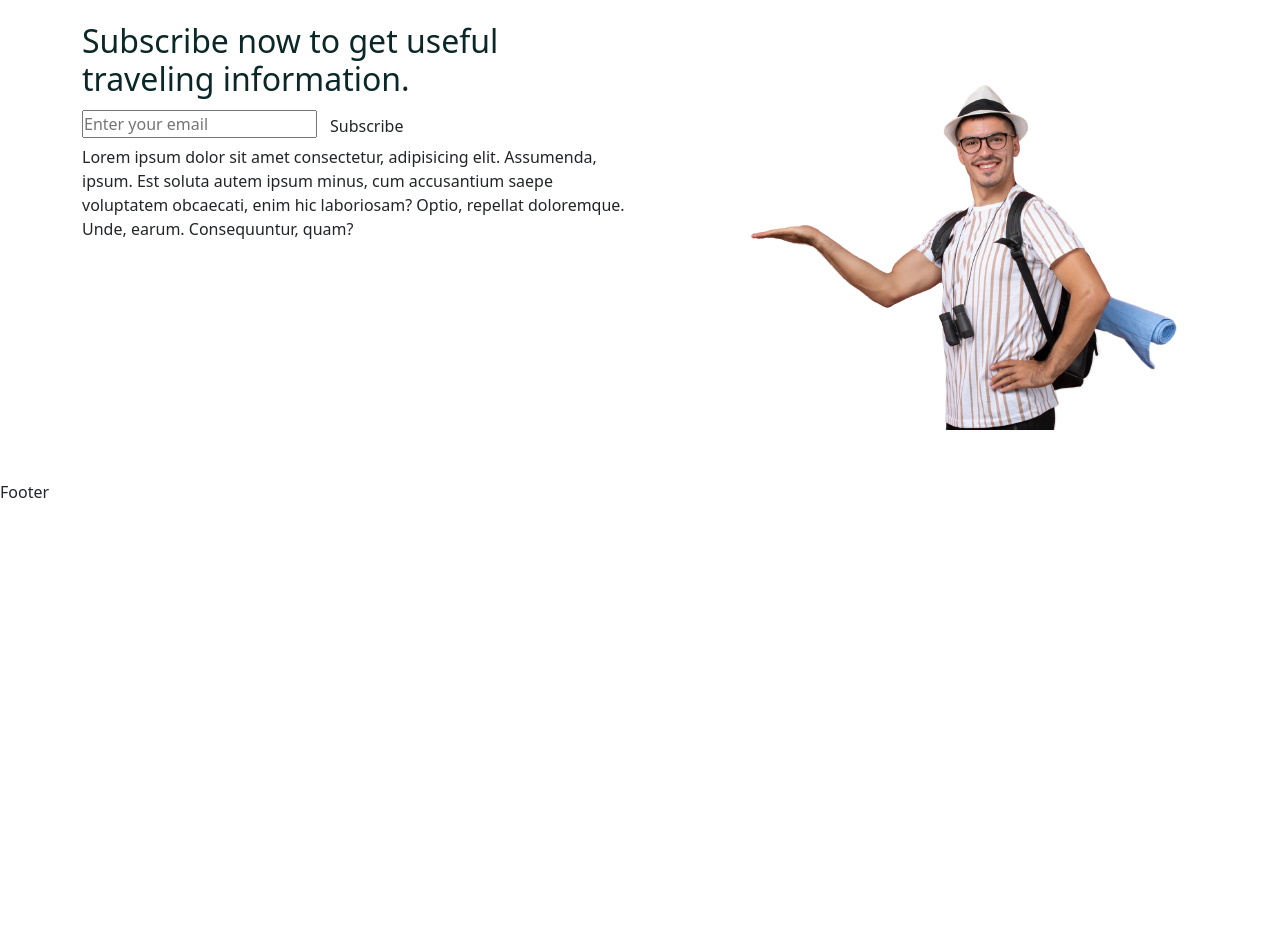
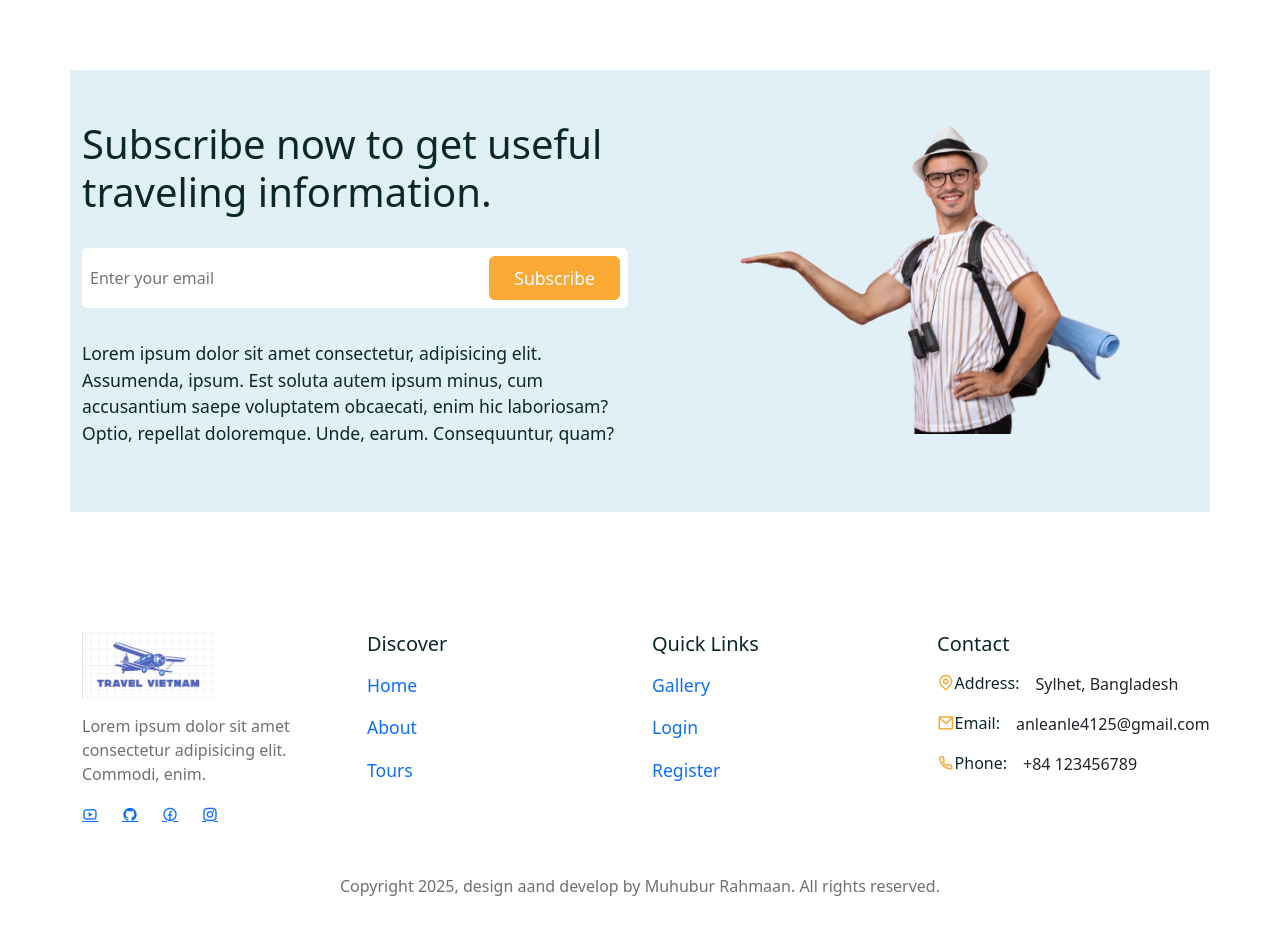
Before and after one commit to LeChanhAn/WebTravelTour, a React (Create React App) app in the folder frontend/: page /home in a window 1280 px wide. Shown: the part 4020-4955 px from the top of the page. Before the commit the page ends 4524 px from the top, so only its background shows below. Built offline with nearby package versions, Linux system fonts and the light colour scheme; a web font is replaced by a local one.

Commit message:
finish home

```diff
--- a/frontend/src/components/Footer/Footer.jsx
+++ b/frontend/src/components/Footer/Footer.jsx
@@ -1,7 +1,143 @@
 import React from "react";
+import "./footer.css";
+import { Container, Row, Col, ListGroup, ListGroupItem } from "reactstrap";
+import { Link } from "react-router-dom";
+import logo from "../../assets/images/logo.png";
+
+const quick_links = [
+  {
+    path: "/home",
+    display: "Home",
+  },
+  {
+    path: "/about",
+    display: "About",
+  },
+  {
+    path: "/tours",
+    display: "Tours",
+  },
+];
+
+const quick_links2 = [
+  {
+    path: "/gallery",
+    display: "Gallery",
+  },
+  {
+    path: "/login",
+    display: "Login",
+  },
+  {
+    path: "/register",
+    display: "Register",
+  },
+];
 
 const Footer = () => {
-  return <div>Footer</div>;
+  const year = new Date().getFullYear();
+
+  return (
+    <footer className="footer">
+      <Container>
+        <Row>
+          <Col lg="3">
+            <div className="logo">
+              <img src={logo} alt="" />
+              <p>
+                Lorem ipsum dolor sit amet consectetur adipisicing elit.
+                Commodi, enim.
+              </p>
+            </div>
+
+            <div className="social_links d-flex align-items-center gap-4">
+              <span>
+                <Link to="#">
+                  <i className="ri-youtube-line"></i>
+                </Link>
+              </span>
+              <span>
+                <Link to="#">
+                  <i class="ri-github-fill"></i>
+                </Link>
+              </span>
+              <span>
+                <Link to="#">
+                  <i class="ri-facebook-circle-line"></i>
+                </Link>
+              </span>
+              <span>
+                <Link to="#">
+                  <i class="ri-instagram-line"></i>
+                </Link>
+              </span>
+            </div>
+          </Col>
+
+          <Col lg="3">
+            <h5 className="footer_link-title">Discover</h5>
+            <ListGroup className="footer_quick-links">
+              {quick_links.map((item, index) => (
+                <ListGroupItem key={index} className="ps-0 border-0">
+                  <Link to={item.path}>{item.display}</Link>
+                </ListGroupItem>
+              ))}
+            </ListGroup>
+          </Col>
+          <Col lg="3">
+            <h5 className="footer_link-title">Quick Links</h5>
+            <ListGroup className="footer_quick-links">
+              {quick_links2.map((item, index) => (
+                <ListGroupItem key={index} className="ps-0 border-0">
+                  <Link to={item.path}>{item.display}</Link>
+                </ListGroupItem>
+              ))}
+            </ListGroup>
+          </Col>
+          <Col lg="3">
+            <h5 className="footer_link-title">Contact</h5>
+            <ListGroup className="footer_quick-links">
+              <ListGroupItem className="ps-0 border-0 d-flex align-items-center gap-3">
+                <h6 className="mb-0 d-flex align-items-center gap-2">
+                  <span>
+                    <i class="ri-map-pin-line"></i>
+                    Address:
+                  </span>
+                </h6>
+                <p className="mb-0">Sylhet, Bangladesh</p>
+              </ListGroupItem>
+
+              <ListGroupItem className="ps-0 border-0 d-flex align-items-center gap-3">
+                <h6 className="mb-0 d-flex align-items-center gap-2">
+                  <span>
+                    <i class="ri-mail-line"></i>
+                    Email:
+                  </span>
+                </h6>
+                <p className="mb-0">anleanle4125@gmail.com</p>
+              </ListGroupItem>
+
+              <ListGroupItem className="ps-0 border-0 d-flex align-items-center gap-3">
+                <h6 className="mb-0 d-flex align-items-center gap-2">
+                  <span>
+                    <i class="ri-phone-line"></i>
+                    Phone:
+                  </span>
+                </h6>
+                <p className="mb-0">+84 123456789</p>
+              </ListGroupItem>
+            </ListGroup>
+          </Col>
+          <Col lg="12" className="text-center pt-5">
+            <p className="copyright">
+              Copyright {year}, design aand develop by Muhubur Rahmaan. All
+              rights reserved.
+            </p>
+          </Col>
+        </Row>
+      </Container>
+    </footer>
+  );
 };
 
 export default Footer;
--- /dev/null
+++ b/frontend/src/components/Footer/footer.css
@@ -0,0 +1,40 @@
+.footer {
+  padding-top: 70px;
+  padding-bottom: 30px;
+}
+
+.footer .logo img {
+  width: 50%;
+  margin-bottom: 1rem;
+}
+
+.footer .logo p {
+  color: var(--text-color);
+}
+
+.social__links span a {
+  text-decoration: none;
+  color: var(--heading-color);
+  font-size: 1.2rem;
+}
+
+.footer__link-title {
+  color: var(--heading-color);
+  margin-bottom: 1rem;
+}
+
+.footer_quick-links li a {
+  text-decoration: none;
+  color: var(var(--text-color));
+  font-size: 1.1rem;
+}
+
+.footer_quick-links h6 span i {
+  color: var(--secondary-color);
+  font-size: 1.1rem;
+}
+
+.copyright {
+  color: var(--text-color);
+  font-size: 1rem;
+}
--- a/frontend/src/components/Header/Header.jsx
+++ b/frontend/src/components/Header/Header.jsx
@@ -1,4 +1,4 @@
-import React from "react";
+import React, { useRef, useEffect } from "react";
 import { Container, Row, Button } from "reactstrap";
 import { NavLink, Link } from "react-router-dom";
 import logo from "../../assets/images/logo.png";
@@ -19,8 +19,29 @@ const nav_links = [
   },
 ];
 const Header = () => {
+  const headerRef = useRef(null);
+
+  const stickyHeaderFunc = () => {
+    window.addEventListener("scroll", () => {
+      if (
+        document.body.scrollTop > 80 ||
+        document.documentElement.scrollTop > 80
+      ) {
+        headerRef.current.classList.add("sticky_header");
+      } else {
+        headerRef.current.classList.remove("sticky_header");
+      }
+    });
+  };
+
+  useEffect(() => {
+    stickyHeaderFunc();
+
+    return window.removeEventListener("scroll", stickyHeaderFunc);
+  });
+
   return (
-    <header className="header">
+    <header className="header" ref={headerRef}>
       <Container>
         <Row>
           <div className="nav_wrapper d-flex align-items-center justify-content-between">
--- a/frontend/src/components/pages/Tours.jsx
+++ b/frontend/src/components/pages/Tours.jsx
@@ -1,7 +1,12 @@
 import React from "react";
+import CommonSection from "../../shared/CommonSection";
 
 const Tours = () => {
-  return <div>Tours</div>;
+  return (
+    <>
+      <CommonSection title={"All Tours"}></CommonSection>
+    </>
+  );
 };
 
 export default Tours;
--- /dev/null
+++ b/frontend/src/shared/CommonSection.jsx
@@ -0,0 +1,19 @@
+import React from "react";
+import "./common-section.css";
+import { Container, Row, Col } from "reactstrap";
+
+const CommonSection = ({ title }) => {
+  return (
+    <section className="common__section">
+      <Container>
+        <Row>
+          <Col lg="12">
+            <h1>{title}</h1>
+          </Col>
+        </Row>
+      </Container>
+    </section>
+  );
+};
+
+export default CommonSection;
--- a/frontend/src/shared/Newsletter.jsx
+++ b/frontend/src/shared/Newsletter.jsx
@@ -7,14 +7,14 @@ import maleTourist from "../assets/images/male-tourist.png";
 const Newsletter = () => {
   return (
     <section>
-      <Container>
+      <Container className="newsletter">
         <Row>
           <Col lg="6">
             <div className="newsletter_content">
               <h2>Subscribe now to get useful traveling information.</h2>
-              <div className="newsletter__input">
+              <div className="newsletter_input">
                 <input type="email" placeholder="Enter your email " />
-                <button className="btn newsletter__btn">Subscribe</button>
+                <button className="btn newsletter_btn">Subscribe</button>
               </div>
               <p>
                 Lorem ipsum dolor sit amet consectetur, adipisicing elit.
--- /dev/null
+++ b/frontend/src/shared/common-section.css
@@ -0,0 +1,8 @@
+.common__section {
+  background: linear-gradient(rgba(0, 0, 0, 0.45), rgba(0, 0, 0, 0.45)),
+    url("../assets/images/tour.jpg") no-repeat center center;
+  height: 300px;
+  display: flex;
+  align-items: center;
+  justify-content: center;
+}
--- a/frontend/src/shared/newsletter.css
+++ b/frontend/src/shared/newsletter.css
@@ -0,0 +1,50 @@
+.newsletter {
+  background: #e1f0f7;
+  padding: 0;
+  margin-top: 3rem;
+}
+
+.newsletter_img img {
+  width: 100%;
+}
+
+.newsletter_content {
+  padding: 50px 0;
+}
+
+.newsletter_content h2 {
+  font-size: 2.5rem;
+  margin-bottom: 2rem;
+}
+
+.newsletter_input {
+  display: flex;
+  align-items: center;
+  justify-content: space-between;
+  background: #fff;
+  padding: 0.5rem;
+  margin-bottom: 2rem;
+  border-radius: 5px;
+}
+
+.newsletter_input input {
+  border: none;
+  font-size: 1rem;
+  color: var(--heading-color);
+}
+
+.newsletter_input input:focus {
+  outline: none;
+}
+
+.newsletter_btn {
+  padding: 0.5rem 1.5rem !important;
+  background: var(--secondary-color) !important;
+  color: #fff !important;
+  font-size: 1.1rem !important;
+}
+
+.newsletter_content p {
+  color: var(--heading-color);
+  font-size: 1.1rem;
+}
```
Also changed, not shown: frontend/src/assets/images/tour.jpg (added).
